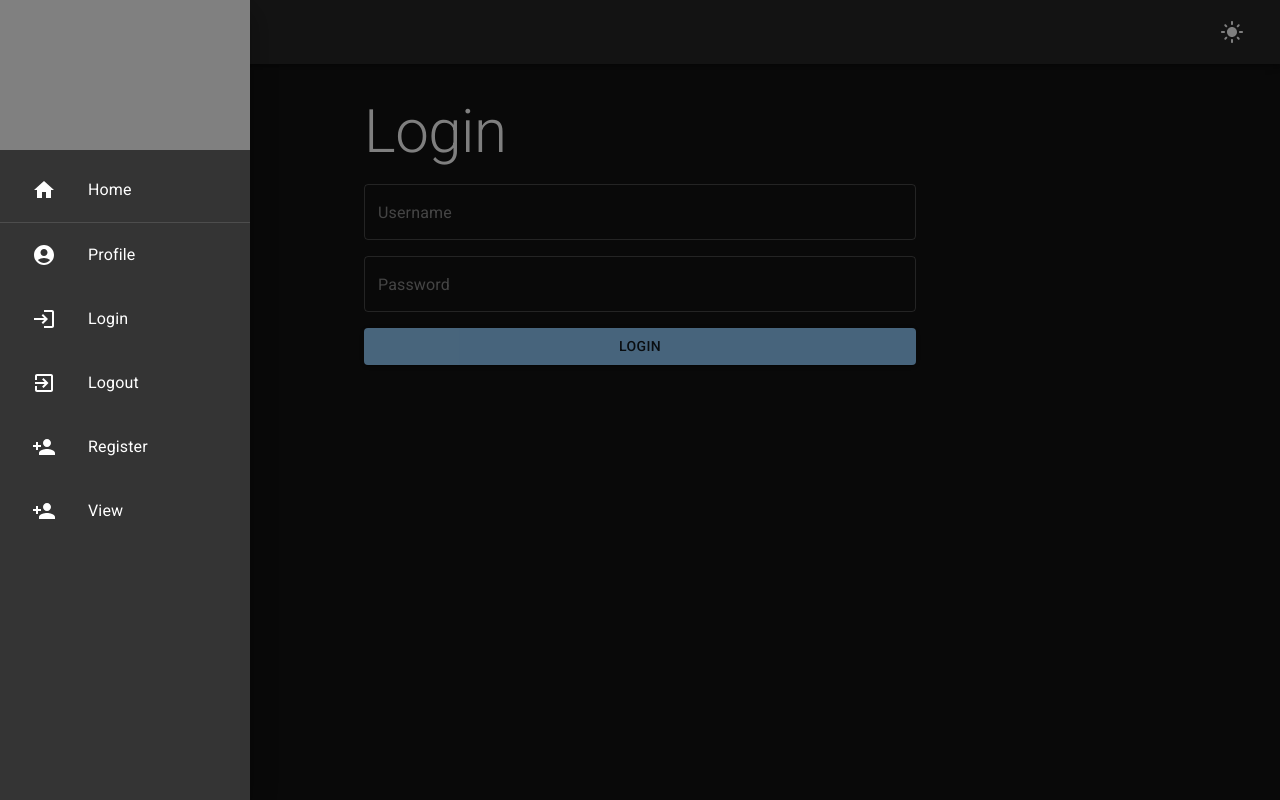
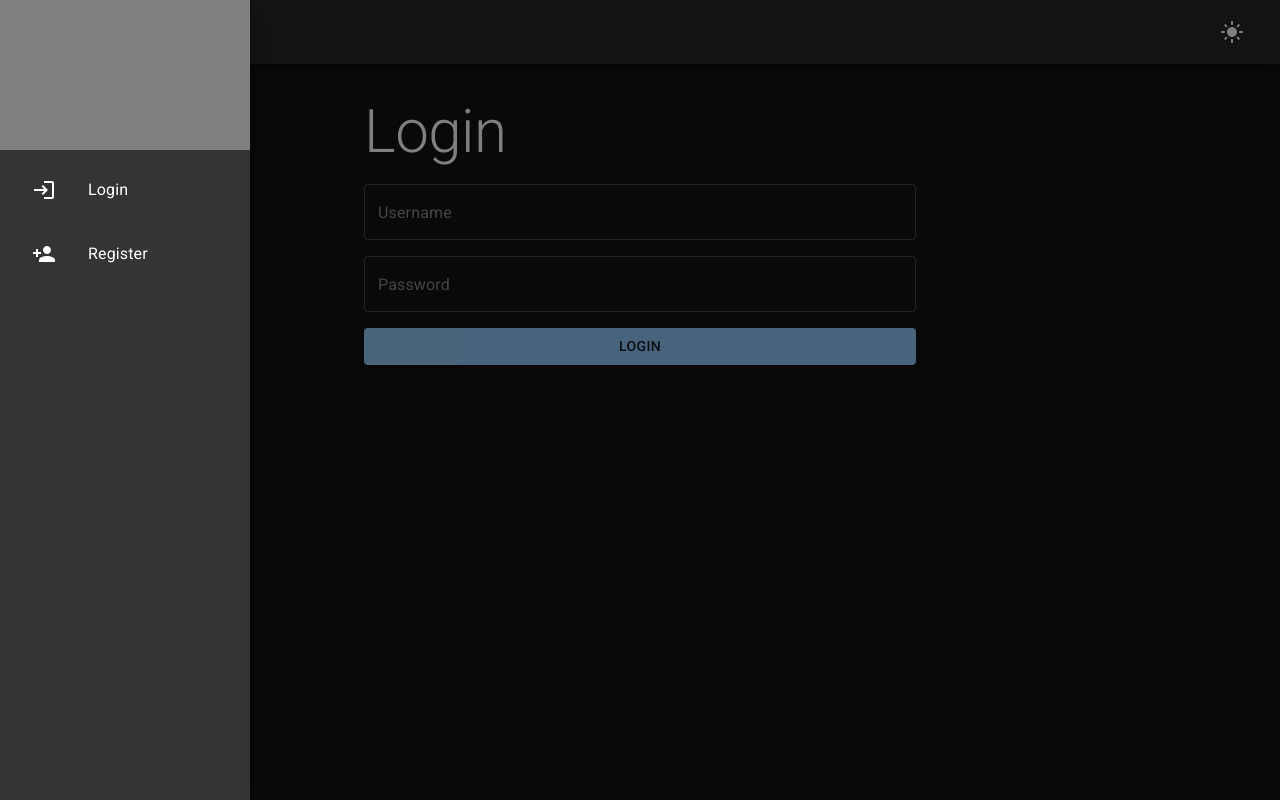
Before and after one commit to kyawhla-commit/pwd2-, a React (Vite) app in the folder social/: page /login in a window 1280 px wide. Both pictures are taken after a click on the button 36 px from the left and 32 px from the top of the page. Built offline with nearby package versions, Linux system fonts and the light colour scheme.

Commit message:
add login && logout auth feature

```diff
--- a/social/src/AppProvider.jsx
+++ b/social/src/AppProvider.jsx
@@ -24,6 +24,7 @@ export function useApp() {
 export default function AppProvider({ children }) {
     const [mode, setMode] = useState("dark");
     const [openDrawer, setOpenDrawer] = useState(false)
+    const [auth, setAuth ] = useState();
 
     const theme = useMemo(() => {
         return createTheme({
@@ -61,7 +62,7 @@ export default function AppProvider({ children }) {
         }
     ])
     return <div>
-        <AppContext.Provider value={{ mode, setMode, openDrawer, setOpenDrawer }}>
+        <AppContext.Provider value={{ mode, setMode, openDrawer, setOpenDrawer, auth, setAuth }}>
             <QueryClientProvider client={queryClient}>
                 <ThemeProvider theme={theme}>
                     <RouterProvider router={router}/>
--- a/social/src/components/AppDrawer.jsx
+++ b/social/src/components/AppDrawer.jsx
@@ -20,7 +20,7 @@ import {
 import { useApp } from "../AppProvider";
 import { useNavigate } from "react-router";
 export default function AppDrawer() {
-    const { openDrawer, setOpenDrawer } = useApp(false)
+    const { openDrawer, setOpenDrawer, auth, setAuth } = useApp(false)
 
     const Navigate = useNavigate();
 
@@ -28,11 +28,13 @@ export default function AppDrawer() {
         open={openDrawer}
         anchor="left"
         onClose={() => { setOpenDrawer(false) }}
-        onClick={() => {setOpenDrawer(false)}}
+        onClick={() => { setOpenDrawer(false) }}
     >
         <Box sx={{ width: 250, height: 150, bgcolor: "gray" }}>
         </Box>
         <List>
+            {auth && (
+                <>
                     <ListItem>
                         <ListItemButton onClick={() => Navigate("/")}>
                             <ListItemIcon>
@@ -51,6 +53,21 @@ export default function AppDrawer() {
                         </ListItemButton>
                     </ListItem>
                      <ListItem>
+                        <ListItemButton onClick={() => {
+                            setAuth(undefined)
+                            Navigate("/")
+                        }}>
+                            <ListItemIcon >
+                                <LogoutIcon />
+                            </ListItemIcon>
+                            <ListItemText primary="Logout" />
+                        </ListItemButton>
+                    </ListItem>
+                </>
+            )}
+            {!auth && (
+                <>
+                    <ListItem>
                         <ListItemButton onClick={() => Navigate("/login")}>
                             <ListItemIcon >
                                 <LoginIcon />
@@ -58,14 +75,7 @@ export default function AppDrawer() {
                             <ListItemText primary="Login" />
                         </ListItemButton>
                     </ListItem>
-            <ListItem>
-                <ListItemButton >
-                    <ListItemIcon >
-                        <LogoutIcon />
-                    </ListItemIcon>
-                    <ListItemText primary="Logout" />
-                </ListItemButton>
-            </ListItem>
+
                     <ListItem>
                         <ListItemButton onClick={() => Navigate("/register")}>
                             <ListItemIcon>
@@ -74,14 +84,8 @@ export default function AppDrawer() {
                             <ListItemText primary="Register" />
                         </ListItemButton>
                     </ListItem>
-            <ListItem>
-                <ListItemButton onClick={() => Navigate("/view")}>
-                    <ListItemIcon>
-                        <RegisterIcon />
-                    </ListItemIcon>
-                    <ListItemText primary="View" />
-                </ListItemButton>
-            </ListItem>
+                </>
+            )}
 
         </List>
     </Drawer>
--- a/social/src/pages/Login.jsx
+++ b/social/src/pages/Login.jsx
@@ -6,6 +6,8 @@ import {
 } from "@mui/material";
 
 import { useForm } from "react-hook-form"
+import { useNavigate } from "react-router";
+import { useApp } from "../AppProvider";
 
 export default function Login() {
     const {
@@ -14,8 +16,14 @@ export default function Login() {
         formState: { errors },
     } = useForm()
 
+    const Navigate = useNavigate();
+
+    const { setAuth } = useApp();
+
     const onSubmit = data => {
         console.log(data)
+        setAuth("Alice")
+        Navigate("/")
     }
     return <Box>
         <Typography variant="h2" sx={{ mt: 4 }}>
@@ -42,7 +50,7 @@ export default function Login() {
                     This field is required
                 </Typography>}
 
-            <Button type="submit" sx={{ mt: 2}} variant="contained" fullWidth>Login</Button>
+            <Button type="submit" sx={{ mt: 2 }} variant="contained" fullWidth>Login</Button>
         </form>
     </Box>
 }
--- a/social/src/pages/Logout.jsx
+++ /dev/null
@@ -1,3 +0,0 @@
-export default function Logout() {
-    return <div>Logout</div>
-}
```
Lines whose indentation alone changed are shown as unchanged.
